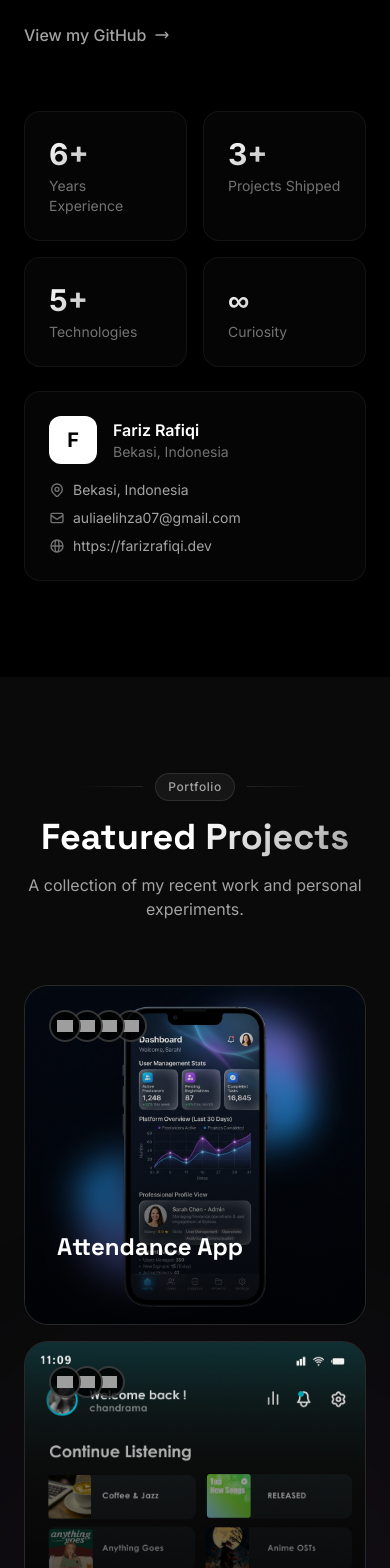
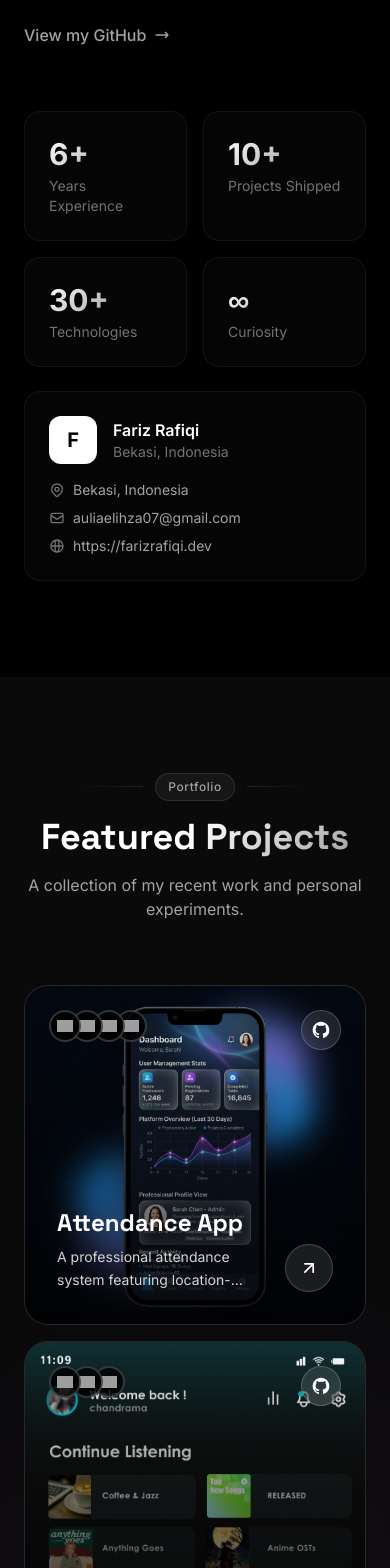
Before and after one commit to FarizRafiqi/farizrafiqi-portfolio, a Next.js app: page / in a window 390 px wide. Shown: the part 1460-3028 px from the top of the page. Built offline with nearby package versions, Linux system fonts and the light colour scheme; grey boxes are pictures that could not be loaded.

Commit message:
feat: improve mobile responsiveness and update stats

```diff
--- a/src/components/AboutSection.tsx
+++ b/src/components/AboutSection.tsx
@@ -29,8 +29,8 @@ export default function AboutSection() {
 
   const stats = [
     { value: "6+", label: language === "en" ? "Years Experience" : "Tahun Pengalaman" },
-    { value: "3+", label: language === "en" ? "Projects Shipped" : "Proyek Selesai" },
-    { value: "5+", label: language === "en" ? "Technologies" : "Teknologi" },
+    { value: "10+", label: language === "en" ? "Projects Shipped" : "Proyek Selesai" },
+    { value: "30+", label: language === "en" ? "Technologies" : "Teknologi" },
     { value: "∞", label: language === "en" ? "Curiosity" : "Rasa Ingin Tahu" },
   ];
 
--- a/src/components/ContactSection.tsx
+++ b/src/components/ContactSection.tsx
@@ -64,19 +64,19 @@ export default function ContactSection() {
             initial={{ opacity: 0, y: 30 }}
             animate={inView ? { opacity: 1, y: 0 } : {}}
             transition={{ delay: 0.2 }}
-            className="group/card relative rounded-2xl p-8 border border-black/[0.07] dark:border-white/[0.06] bg-neutral-50 dark:bg-white/[0.02] hover:border-black/15 dark:hover:border-white/15 transition-all duration-300"
+            className="group/card relative rounded-2xl p-6 sm:p-8 border border-black/[0.07] dark:border-white/[0.06] bg-neutral-50 dark:bg-white/[0.02] hover:border-black/15 dark:hover:border-white/15 transition-all duration-300"
           >
             <div className="flex items-center justify-between flex-wrap gap-4">
               <a
                 href={`mailto:${personalData.email}?subject=${encodeURIComponent(language === "en" ? "Collaboration Inquiry" : "Pertanyaan Kolaborasi")}&body=${encodeURIComponent(language === "en" ? "Hi Fariz,\n\nI saw your portfolio and would like to discuss..." : "Halo Fariz,\n\nSaya melihat portfolio Anda dan ingin berdiskusi mengenai...")}`}
-                className="flex items-center gap-4 cursor-pointer flex-1"
+                className="flex items-center gap-4 cursor-pointer flex-1 min-w-[200px]"
               >
-                <div className="w-12 h-12 rounded-xl bg-black/[0.05] dark:bg-white/[0.06] border border-black/[0.08] dark:border-white/10 flex items-center justify-center group-hover/card:bg-black/10 dark:group-hover/card:bg-white/10 transition-colors">
+                <div className="w-12 h-12 rounded-xl bg-black/[0.05] dark:bg-white/[0.06] border border-black/[0.08] dark:border-white/10 flex items-center justify-center group-hover/card:bg-black/10 dark:group-hover/card:bg-white/10 transition-colors flex-shrink-0">
                   <svg className="w-5 h-5 text-neutral-600 dark:text-neutral-400" fill="none" viewBox="0 0 24 24" stroke="currentColor"><path strokeLinecap="round" strokeLinejoin="round" strokeWidth={2} d="M3 8l7.89 5.26a2 2 0 002.22 0L21 8M5 19h14a2 2 0 002-2V7a2 2 0 00-2-2H5a2 2 0 00-2 2v10a2 2 0 002 2z" /></svg>
                 </div>
-                <div>
+                <div className="min-w-0 flex-1">
                   <p className="text-xs text-neutral-400 dark:text-neutral-500 uppercase tracking-widest mb-1">Email</p>
-                  <p className="text-black dark:text-white font-medium group-hover/card:text-cyan-500 dark:group-hover/card:text-cyan-400 transition-colors">{personalData.email}</p>
+                  <p className="text-black dark:text-white font-medium group-hover/card:text-cyan-500 dark:group-hover/card:text-cyan-400 transition-colors text-sm sm:text-base break-all sm:break-normal">{personalData.email}</p>
                 </div>
               </a>
               <button
--- a/src/components/ExperienceSection.tsx
+++ b/src/components/ExperienceSection.tsx
@@ -20,7 +20,7 @@ export default function ExperienceSection() {
   const inView = useInView(ref, { once: true, margin: "-80px" });
 
   const stats = [
-    { value: "4+", label: language === "en" ? "Years Experience" : "Tahun Pengalaman" },
+    { value: "6+", label: language === "en" ? "Years Experience" : "Tahun Pengalaman" },
     { value: "10+", label: language === "en" ? "Projects Shipped" : "Proyek Selesai" },
     { value: "3+", label: language === "en" ? "Companies Worked" : "Perusahaan" },
     { value: "2+", label: language === "en" ? "Internships" : "Magang" },
--- a/src/components/ui/BentoGrid.tsx
+++ b/src/components/ui/BentoGrid.tsx
@@ -82,7 +82,7 @@ export function BentoCard({
       </div>
 
       {/* Action buttons */}
-      <div className="absolute top-6 right-6 flex gap-2 z-10 opacity-0 group-hover:opacity-100 transition-all duration-300 transform translate-y-2 group-hover:translate-y-0">
+      <div className="absolute top-6 right-6 flex gap-2 z-10 opacity-100 md:opacity-0 md:group-hover:opacity-100 transition-all duration-300 transform translate-y-0 md:translate-y-2 md:group-hover:translate-y-0">
         {project.githubUrl && (
           <a
             href={project.githubUrl}
@@ -111,10 +111,10 @@ export function BentoCard({
       <div className="absolute bottom-0 left-0 right-0 p-8 z-10 transition-all duration-500">
         <div className="flex items-end justify-between gap-4">
           <div className="flex-1 overflow-hidden">
-            <h3 className="text-2xl font-bold text-white mb-2 leading-tight transform translate-y-6 group-hover:translate-y-0 transition-transform duration-500">
+            <h3 className="text-2xl font-bold text-white mb-2 leading-tight transform translate-y-0 md:translate-y-6 md:group-hover:translate-y-0 transition-transform duration-500">
               {project.title[language]}
             </h3>
-            <p className="text-sm text-neutral-300 line-clamp-2 leading-relaxed opacity-0 group-hover:opacity-100 transform translate-y-6 group-hover:translate-y-0 transition-all duration-500">
+            <p className="text-sm text-neutral-300 line-clamp-2 leading-relaxed opacity-100 md:opacity-0 md:group-hover:opacity-100 transform translate-y-0 md:translate-y-6 md:group-hover:translate-y-0 transition-all duration-500">
               {project.description[language].split(/(workfrom\.id)/g).map((part, i) =>
                 part === "workfrom.id" ? (
                   <a
@@ -131,7 +131,7 @@ export function BentoCard({
               )}
             </p>
           </div>
-          <div className="flex-shrink-0 w-12 h-12 rounded-full border border-white/20 flex items-center justify-center opacity-0 group-hover:opacity-100 transform translate-y-4 group-hover:translate-y-0 transition-all duration-500 bg-white/10 backdrop-blur-md group-hover:bg-cyan-500 group-hover:border-cyan-400">
+          <div className="flex-shrink-0 w-12 h-12 rounded-full border border-white/20 flex items-center justify-center opacity-100 md:opacity-0 md:group-hover:opacity-100 transform translate-y-0 md:translate-y-4 md:group-hover:translate-y-0 transition-all duration-500 bg-white/10 backdrop-blur-md group-hover:bg-cyan-500 group-hover:border-cyan-400">
             <ArrowUpRight size={20} className="text-white" />
           </div>
         </div>
--- a/src/components/ui/ProjectModal.tsx
+++ b/src/components/ui/ProjectModal.tsx
@@ -118,13 +118,13 @@ export function ProjectModal({ project, onClose }: ProjectModalProps) {
                 <>
                   <button
                     onClick={prevImage}
-                    className="absolute left-4 top-1/2 -translate-y-1/2 z-20 w-10 h-10 rounded-full bg-black/30 backdrop-blur-sm border border-white/10 flex items-center justify-center text-white opacity-0 group-hover:opacity-100 transition-opacity duration-200 hover:bg-black/50"
+                    className="absolute left-4 top-1/2 -translate-y-1/2 z-20 w-10 h-10 rounded-full bg-black/30 backdrop-blur-sm border border-white/10 flex items-center justify-center text-white opacity-100 md:opacity-0 md:group-hover:opacity-100 transition-opacity duration-200 hover:bg-black/50"
                   >
                     <ChevronLeft size={20} />
                   </button>
                   <button
                     onClick={nextImage}
-                    className="absolute right-4 top-1/2 -translate-y-1/2 z-20 w-10 h-10 rounded-full bg-black/30 backdrop-blur-sm border border-white/10 flex items-center justify-center text-white opacity-0 group-hover:opacity-100 transition-opacity duration-200 hover:bg-black/50"
+                    className="absolute right-4 top-1/2 -translate-y-1/2 z-20 w-10 h-10 rounded-full bg-black/30 backdrop-blur-sm border border-white/10 flex items-center justify-center text-white opacity-100 md:opacity-0 md:group-hover:opacity-100 transition-opacity duration-200 hover:bg-black/50"
                   >
                     <ChevronRight size={20} />
                   </button>
@@ -149,7 +149,7 @@ export function ProjectModal({ project, onClose }: ProjectModalProps) {
             </div>
 
             {/* Content */}
-            <div className="p-8 -mt-10 relative z-10">
+            <div className="p-5 sm:p-8 -mt-10 relative z-10">
               <div className="flex gap-0 flex-wrap mb-4">
                 <TechIconStack tags={project.tags} variant="modal" isStack={false} />
               </div>
```
